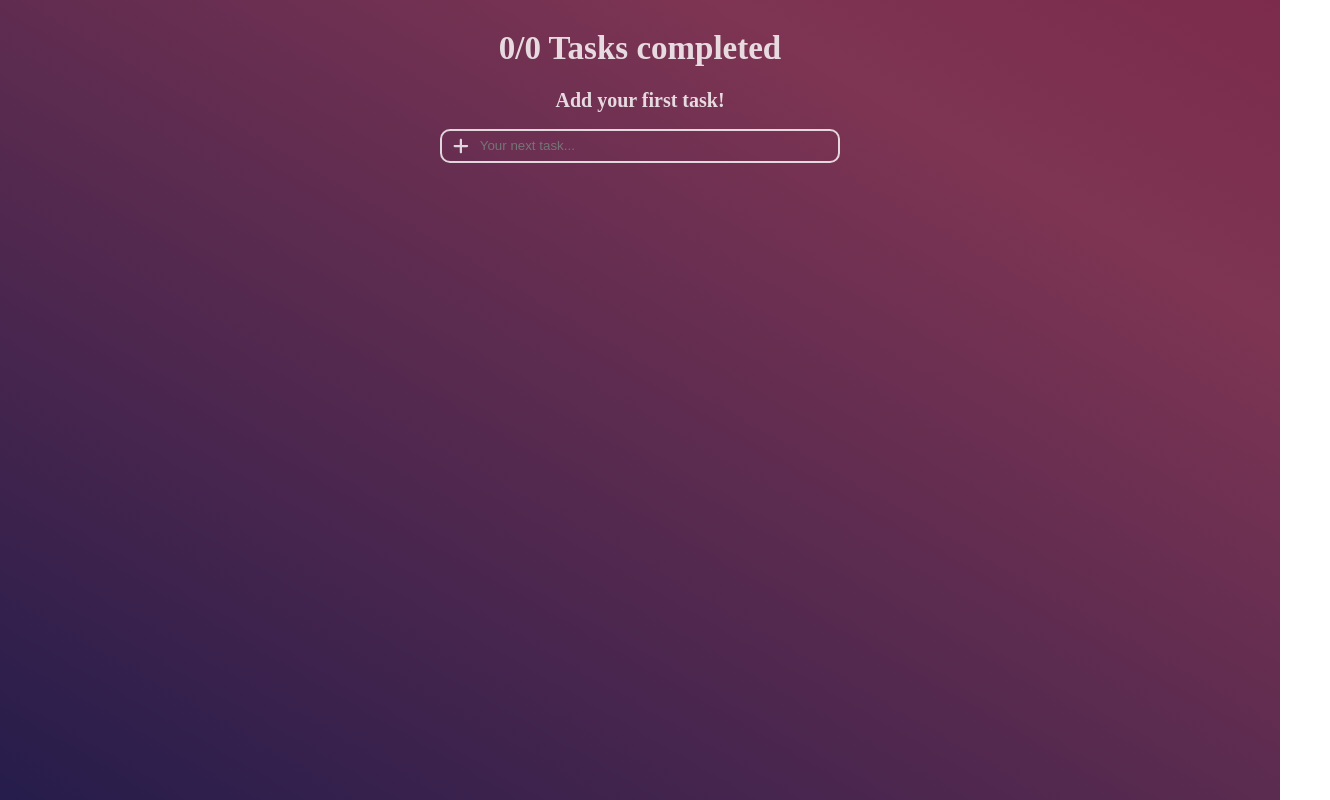
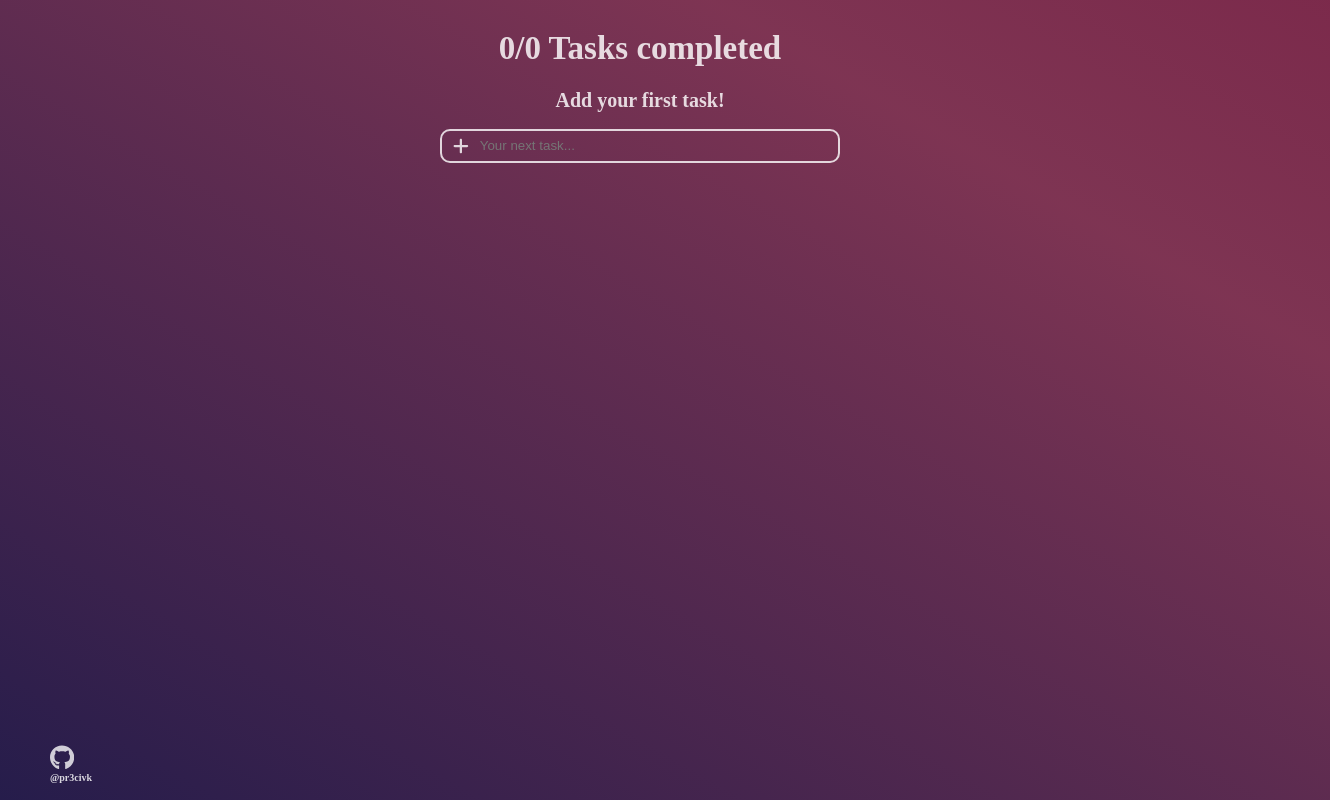
Before and after one commit to pr3civk/todo-app, a React (Create React App) app: page / in a window 1280 px wide. Shown: the whole page, 1330 px wide, since content can reach past the window. Built offline with nearby package versions, Linux system fonts and the light colour scheme; a web font is replaced by a local one.

Commit message:
Adding link to gitHub and footer

```diff
--- a/src/App.css
+++ b/src/App.css
@@ -152,3 +152,20 @@
 h2 {
   font-size: 20px;
 }
+
+div.my-footer{
+  position:absolute;
+  bottom: 0;
+  left: 0;
+  margin-left: 50px;
+  font-size: 10px;
+  width:100%;
+  height: 55px;
+}
+
+div.my-footer svg{
+  display: inline-flex;
+  height: 25px;
+  fill:#ffffffc7;
+  cursor:pointer;
+}
--- a/src/App.js
+++ b/src/App.js
@@ -2,6 +2,7 @@
 import TaskForm from "./TaskForm";
 import Task from "./Task";
 import { useEffect, useState } from "react";
+import Footer from "./Footer";
 
 function App() {
   const [tasks, setTasks] = useState([]);
@@ -65,6 +66,7 @@
           onTrash={() => removeTask(index)}
         />
       ))}
+      <Footer/>
     </main>
   );
 }
--- /dev/null
+++ b/src/Footer.jsx
@@ -0,0 +1,15 @@
+const ref =
+  "https://github.com/pr3civk/";
+
+export default function Footer() {
+  return (
+    <div className="my-footer">
+      <a href={ref}>
+        <svg xmlns="http://www.w3.org/2000/svg" viewBox="0 0 496 512">
+          <path d="M165.9 397.4c0 2-2.3 3.6-5.2 3.6-3.3.3-5.6-1.3-5.6-3.6 0-2 2.3-3.6 5.2-3.6 3-.3 5.6 1.3 5.6 3.6zm-31.1-4.5c-.7 2 1.3 4.3 4.3 4.9 2.6 1 5.6 0 6.2-2s-1.3-4.3-4.3-5.2c-2.6-.7-5.5.3-6.2 2.3zm44.2-1.7c-2.9.7-4.9 2.6-4.6 4.9.3 2 2.9 3.3 5.9 2.6 2.9-.7 4.9-2.6 4.6-4.6-.3-1.9-3-3.2-5.9-2.9zM244.8 8C106.1 8 0 113.3 0 252c0 110.9 69.8 205.8 169.5 239.2 12.8 2.3 17.3-5.6 17.3-12.1 0-6.2-.3-40.4-.3-61.4 0 0-70 15-84.7-29.8 0 0-11.4-29.1-27.8-36.6 0 0-22.9-15.7 1.6-15.4 0 0 24.9 2 38.6 25.8 21.9 38.6 58.6 27.5 72.9 20.9 2.3-16 8.8-27.1 16-33.7-55.9-6.2-112.3-14.3-112.3-110.5 0-27.5 7.6-41.3 23.6-58.9-2.6-6.5-11.1-33.3 2.6-67.9 20.9-6.5 69 27 69 27 20-5.6 41.5-8.5 62.8-8.5s42.8 2.9 62.8 8.5c0 0 48.1-33.6 69-27 13.7 34.7 5.2 61.4 2.6 67.9 16 17.7 25.8 31.5 25.8 58.9 0 96.5-58.9 104.2-114.8 110.5 9.2 7.9 17 22.9 17 46.4 0 33.7-.3 75.4-.3 83.6 0 6.5 4.6 14.4 17.3 12.1C428.2 457.8 496 362.9 496 252 496 113.3 383.5 8 244.8 8zM97.2 352.9c-1.3 1-1 3.3.7 5.2 1.6 1.6 3.9 2.3 5.2 1 1.3-1 1-3.3-.7-5.2-1.6-1.6-3.9-2.3-5.2-1zm-10.8-8.1c-.7 1.3.3 2.9 2.3 3.9 1.6 1 3.6.7 4.3-.7.7-1.3-.3-2.9-2.3-3.9-2-.6-3.6-.3-4.3.7zm32.4 35.6c-1.6 1.3-1 4.3 1.3 6.2 2.3 2.3 5.2 2.6 6.5 1 1.3-1.3.7-4.3-1.3-6.2-2.2-2.3-5.2-2.6-6.5-1zm-11.4-14.7c-1.6 1-1.6 3.6 0 5.9 1.6 2.3 4.3 3.3 5.6 2.3 1.6-1.3 1.6-3.9 0-6.2-1.4-2.3-4-3.3-5.6-2z" />
+        </svg>
+      </a>
+      <footer>@pr3civk</footer>
+    </div>
+  );
+}
```
Also changed, not shown: public/github.svg (added).
